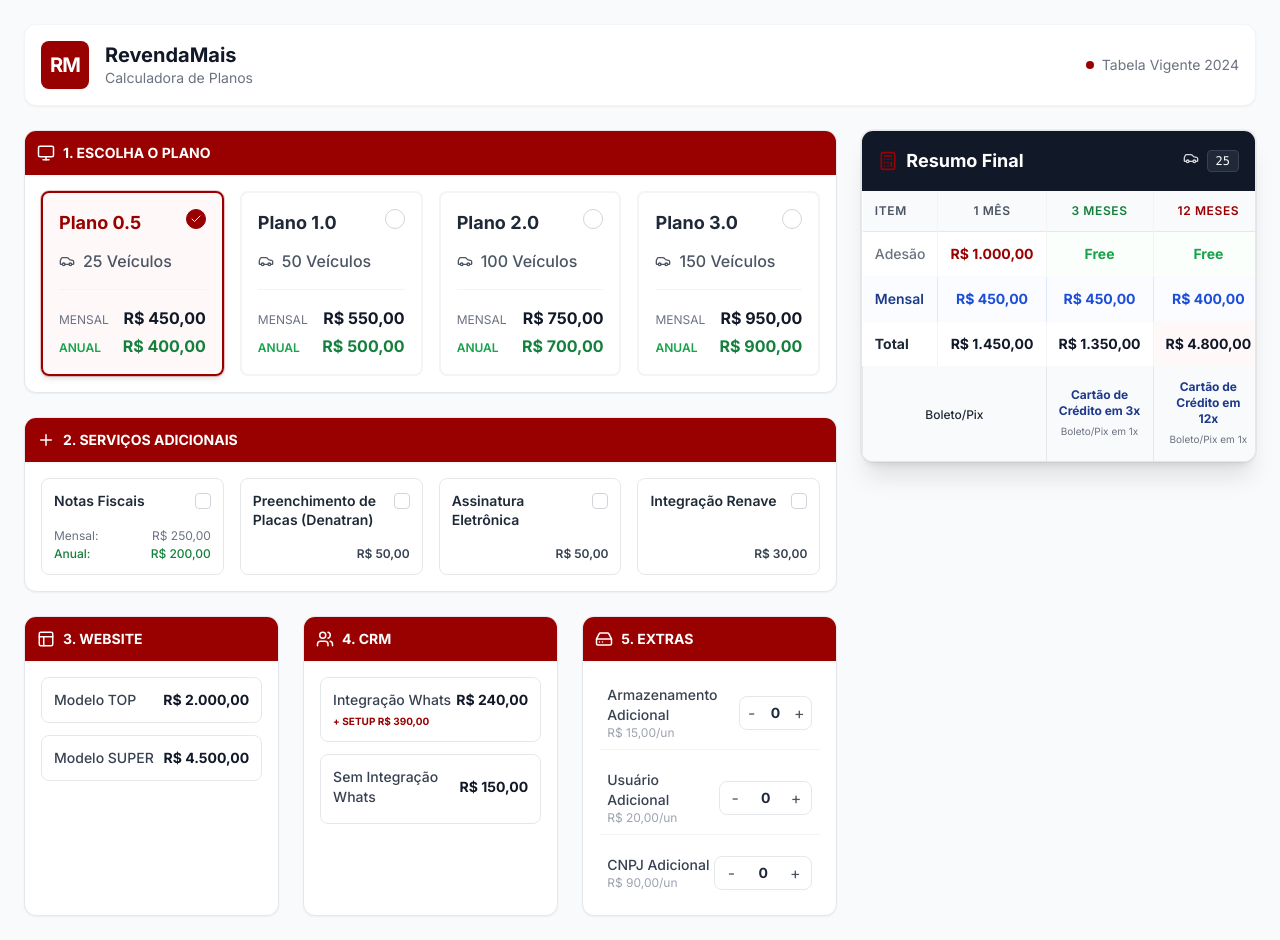
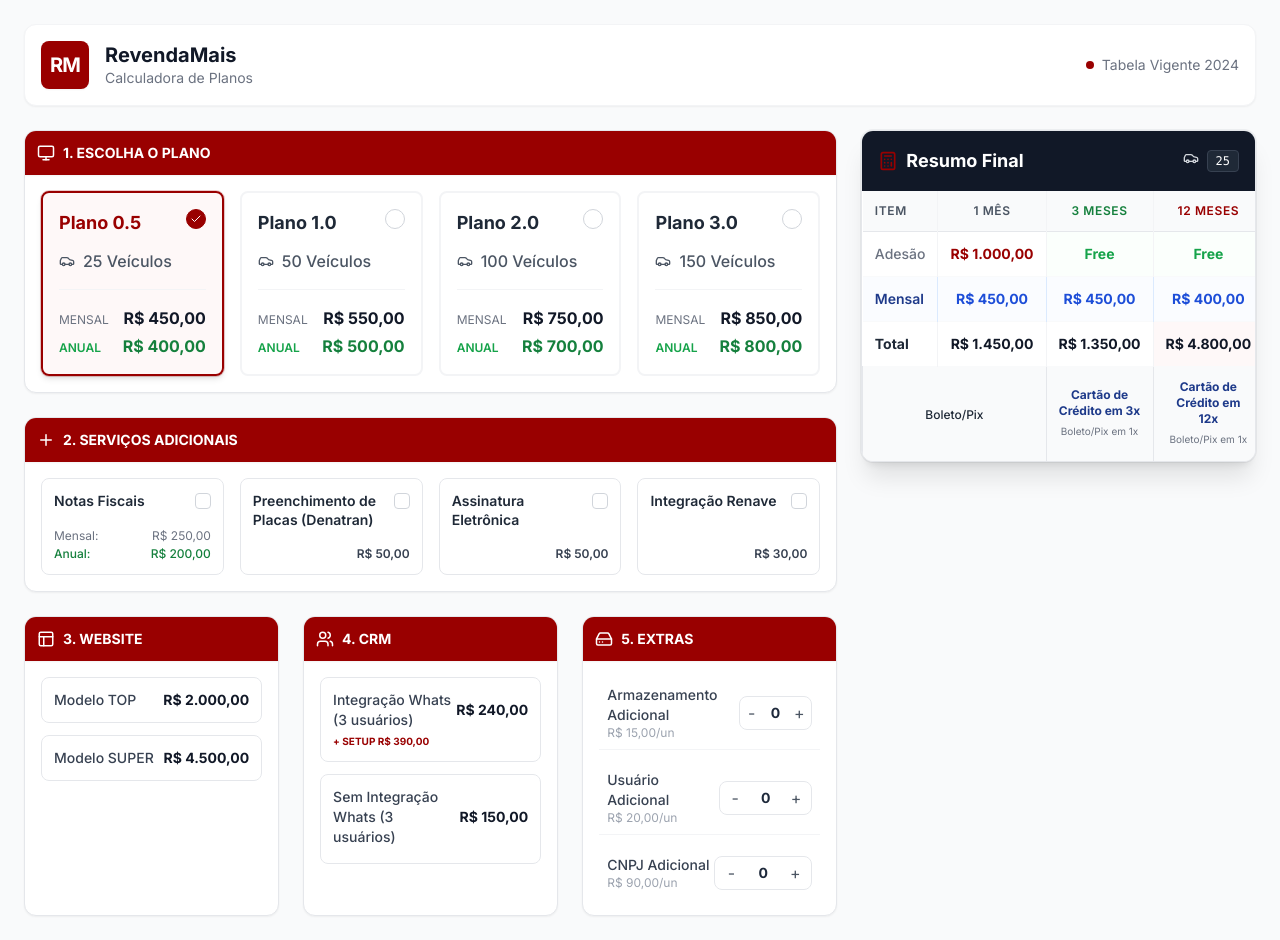
Before and after one commit to moises-moma/Calculadora-Revenda-Mais, a React (Vite) app: page / in a window 1280 px wide. Built offline with nearby package versions, Linux system fonts and the light colour scheme.

Commit message:
Adicionar constants.ts

```diff
--- a/constants.ts
+++ b/constants.ts
@@ -4,7 +4,7 @@
   { id: 'p0.5', name: 'Plano 0.5', vehicles: 25, monthlyPrice: 450, annualPrice: 400 },
   { id: 'p1.0', name: 'Plano 1.0', vehicles: 50, monthlyPrice: 550, annualPrice: 500 },
   { id: 'p2.0', name: 'Plano 2.0', vehicles: 100, monthlyPrice: 750, annualPrice: 700 },
-  { id: 'p3.0', name: 'Plano 3.0', vehicles: 150, monthlyPrice: 950, annualPrice: 900 },
+  { id: 'p3.0', name: 'Plano 3.0', vehicles: 150, monthlyPrice: 850, annualPrice: 800 },
 ];
 
 export const SERVICES: AdditionalService[] = [
@@ -20,8 +20,8 @@
 ];
 
 export const CRM_OPTIONS: CrmOption[] = [
-  { id: 'whats', name: 'Integração Whats', price: 240, setupFee: 390 },
-  { id: 'no_whats', name: 'Sem Integração Whats', price: 150, setupFee: 0 },
+  { id: 'whats', name: 'Integração Whats (3 usuários)', price: 240, setupFee: 390 },
+  { id: 'no_whats', name: 'Sem Integração Whats (3 usuários)', price: 150, setupFee: 0 },
 ];
 
 export const ADDITIONAL_PRODUCTS: AdditionalProduct[] = [
```
